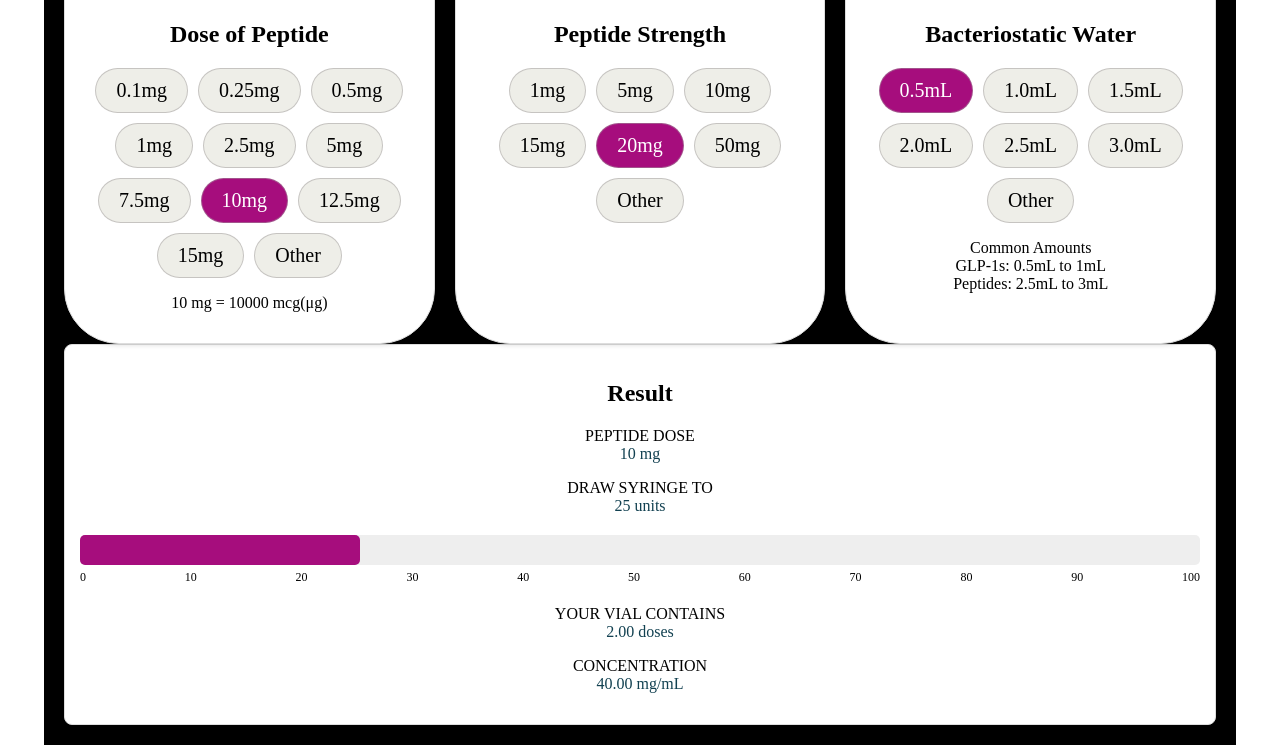
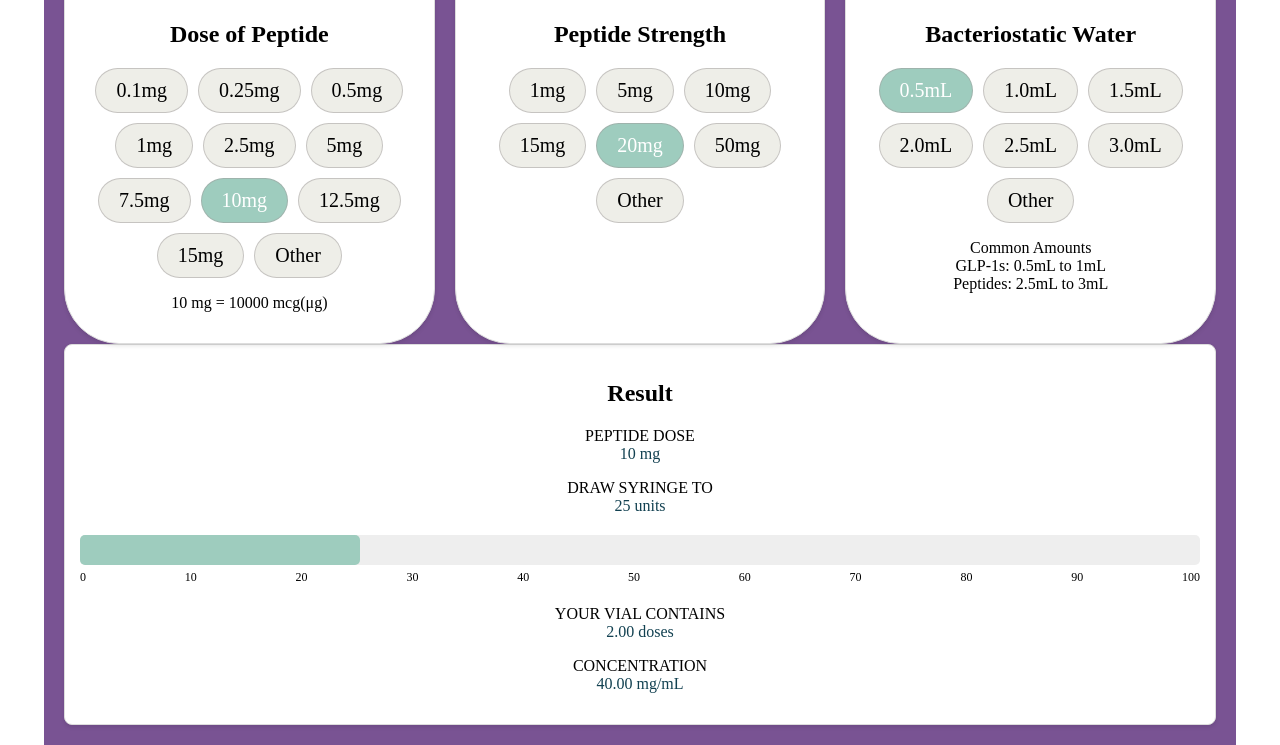
Before and after one commit to AdeenaAftab/Peptidecal10, a plain HTML site: page index.html in a window 1280 px wide. Shown: the part 269-1014 px from the top of the page. Drawn offline with Linux system fonts and the light colour scheme.

Commit message:
Update main.css

```diff
--- a/main.css
+++ b/main.css
@@ -11,7 +11,7 @@ body {
     margin: 0 auto;
     padding: 20px;
     font-family:'Times New Roman', Times, serif;
-    background-color: #000000;
+    background-color: #795393;
 }
 
 h1 {
@@ -56,7 +56,7 @@ h1 {
 }
 
 .buttons button.selected {
-    background-color: #a60d7d; /* Darker shade of royal blue for selected button */
+    background-color: #9eccbe; /* Darker shade of royal blue for selected button */
     color: white;
 }
 
@@ -90,7 +90,7 @@ input[type="number"] {
 }
 
 .progress-bar {
-    background-color: #a60d7d;
+    background-color: #9eccbe;
     height: 100%;
     width: 0%;
     border-radius: 5px;
```
